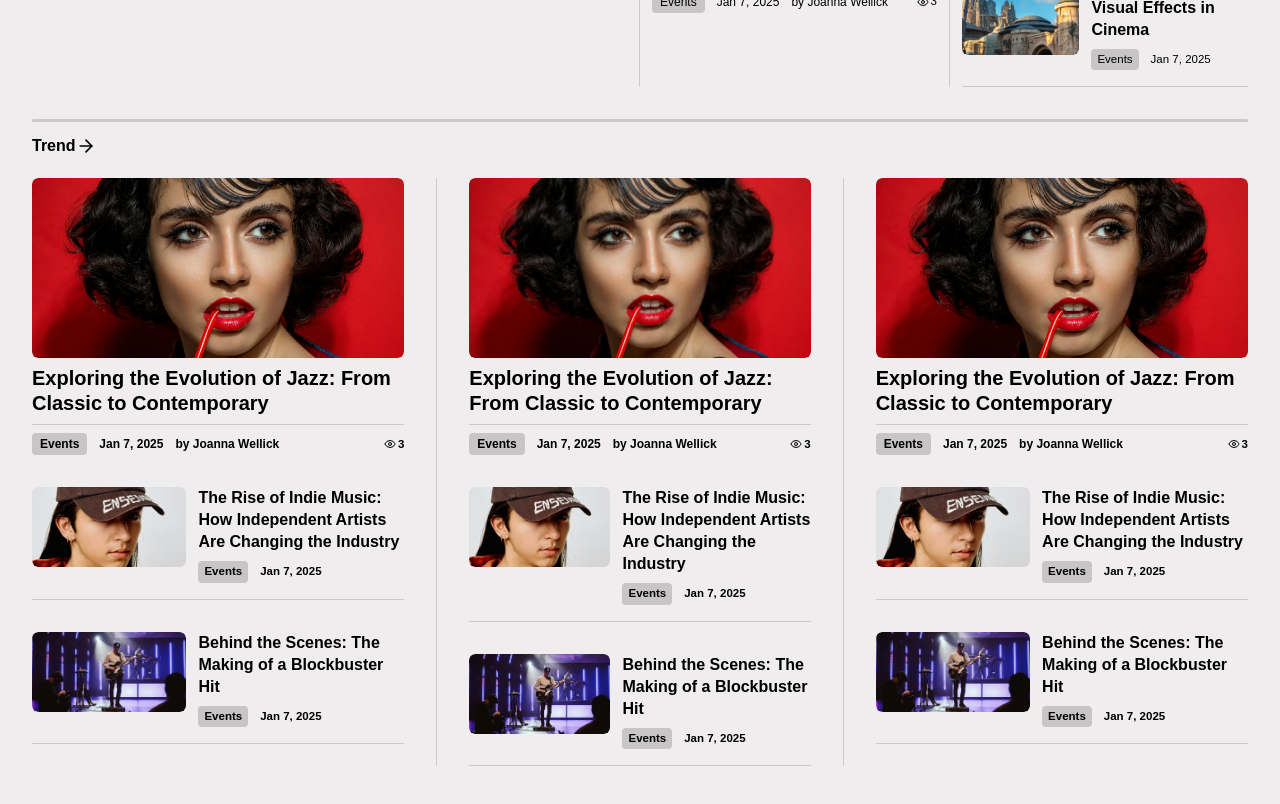
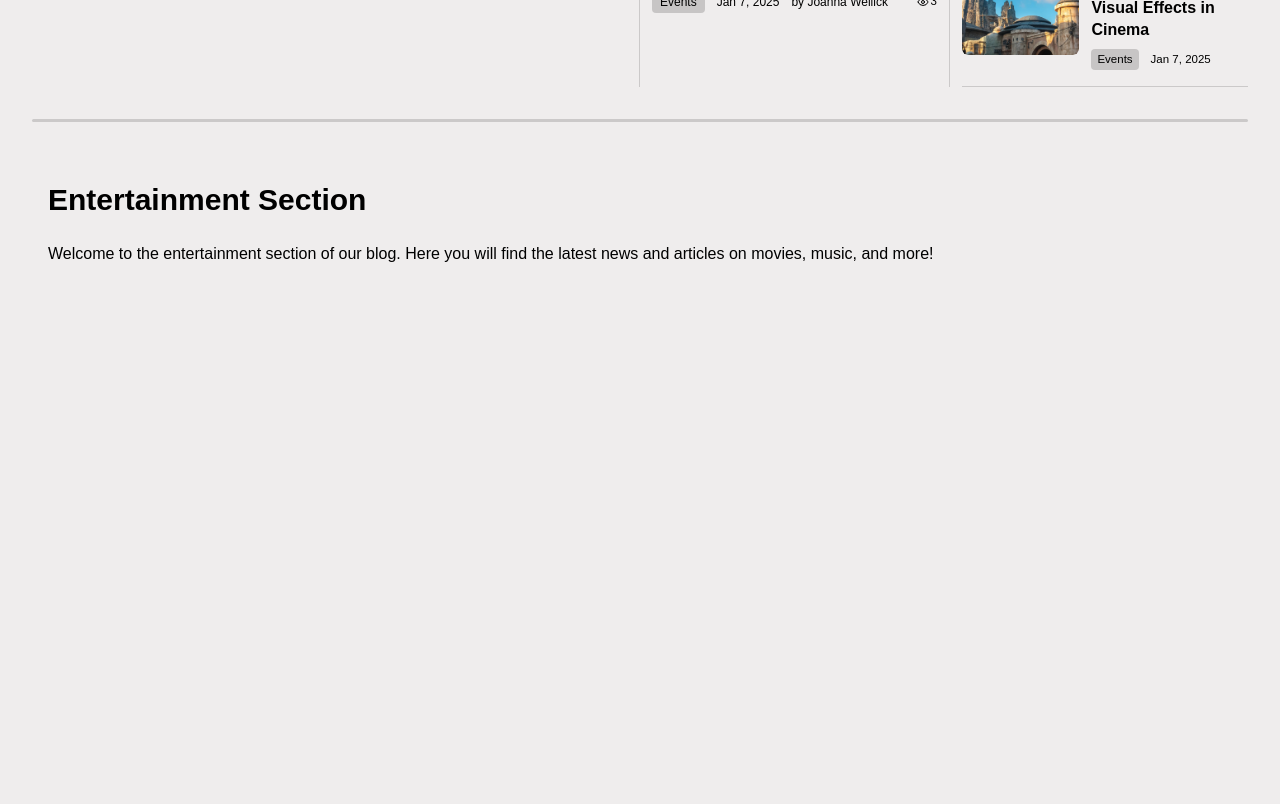
Before and after one commit to Moroundiya/maag, a Next.js app: page / in a window 1280 px wide. Shown: the part 780-1584 px from the top of the page. After the commit the page ends 1094 px from the top, so only its background shows below. Built offline with nearby package versions, Linux system fonts and the light colour scheme; a web font is replaced by a local one.

Commit message:
second section

```diff
--- /dev/null
+++ b/app/components/Entertainment.tsx
@@ -0,0 +1,33 @@
+import { ArrowRight } from "lucide-react"
+import HeroMedium from "../layouts/HeroMedium"
+import HeroSmall from "../layouts/HeroSmall"
+
+export default function Entertainment() {
+    return (
+        <div className="px-3 xl:px-8 2xl:px-12 font-semibold">
+            <p className="flex items-center">
+                <span>Trend</span>
+                <ArrowRight size={20} />
+            </p>
+
+            <div className="grid grid-cols-3 mt-5 mb-20">
+                <div className="space-y-8 border-r pr-4 border-[#00000027]">
+                    <HeroMedium title="Exploring the Evolution of Jazz: From Classic to Contemporary" date="Jan 7, 2025" category="Events" author="Joanna Wellick" views={3} image="/demo-image-3.webp" />
+                    <HeroSmall title="The Rise of Indie Music: How Independent Artists Are Changing the Industry" date="Jan 7, 2025" category="Events" image="/demo-image-5.webp" />
+                    <HeroSmall title="Behind the Scenes: The Making of a Blockbuster Hit" date="Jan 7, 2025" category="Events" image="/demo-image-6.webp" />
+                </div>
+                <div className="space-y-8 px-4">
+                    <HeroMedium title="Exploring the Evolution of Jazz: From Classic to Contemporary" date="Jan 7, 2025" category="Events" author="Joanna Wellick" views={3} image="/demo-image-3.webp" />
+                    <HeroSmall title="The Rise of Indie Music: How Independent Artists Are Changing the Industry" date="Jan 7, 2025" category="Events" image="/demo-image-5.webp" />
+                    <HeroSmall title="Behind the Scenes: The Making of a Blockbuster Hit" date="Jan 7, 2025" category="Events" image="/demo-image-6.webp" />
+                </div>
+                <div className="space-y-8 ps-4 border-l border-[#00000027]">
+                    <HeroMedium title="Exploring the Evolution of Jazz: From Classic to Contemporary" date="Jan 7, 2025" category="Events" author="Joanna Wellick" views={3} image="/demo-image-3.webp" />
+                    <HeroSmall title="The Rise of Indie Music: How Independent Artists Are Changing the Industry" date="Jan 7, 2025" category="Events" image="/demo-image-5.webp" />
+                    <HeroSmall title="Behind the Scenes: The Making of a Blockbuster Hit" date="Jan 7, 2025" category="Events" image="/demo-image-6.webp" />
+                </div>
+
+            </div>
+        </div>
+    )
+}
--- a/app/page.tsx
+++ b/app/page.tsx
@@ -3,37 +3,14 @@
 import Separator from "./layouts/Seperator";
 import HeroMedium from "./layouts/HeroMedium";
 import HeroSmall from "./layouts/HeroSmall";
+import Entertainment from "./entertainment/page";
 
 export default function Home() {
   return (
     <>
       <HeroSection />
       <Separator />
-      <div className="px-3 xl:px-8 2xl:px-12 font-semibold">
-        <p className="flex items-center">
-          <span>Trend</span>
-          <ArrowRight size={20} />
-        </p>
-
-        <div className="grid grid-cols-3 mt-5 mb-20">
-          <div className="space-y-8 border-r pr-8 border-[#00000027]">
-            <HeroMedium title="Exploring the Evolution of Jazz: From Classic to Contemporary" date="Jan 7, 2025" category="Events" author="Joanna Wellick" views={3} image="/demo-image-3.webp" />
-            <HeroSmall title="The Rise of Indie Music: How Independent Artists Are Changing the Industry" date="Jan 7, 2025" category="Events" image="/demo-image-5.webp" />
-            <HeroSmall title="Behind the Scenes: The Making of a Blockbuster Hit" date="Jan 7, 2025" category="Events" image="/demo-image-6.webp" />
-          </div>
-          <div className="space-y-8 px-8">
-            <HeroMedium title="Exploring the Evolution of Jazz: From Classic to Contemporary" date="Jan 7, 2025" category="Events" author="Joanna Wellick" views={3} image="/demo-image-3.webp" />
-            <HeroSmall title="The Rise of Indie Music: How Independent Artists Are Changing the Industry" date="Jan 7, 2025" category="Events" image="/demo-image-5.webp" />
-            <HeroSmall title="Behind the Scenes: The Making of a Blockbuster Hit" date="Jan 7, 2025" category="Events" image="/demo-image-6.webp" />
-          </div>
-          <div className="space-y-8 ps-8 border-l border-[#00000027]">
-            <HeroMedium title="Exploring the Evolution of Jazz: From Classic to Contemporary" date="Jan 7, 2025" category="Events" author="Joanna Wellick" views={3} image="/demo-image-3.webp" />
-            <HeroSmall title="The Rise of Indie Music: How Independent Artists Are Changing the Industry" date="Jan 7, 2025" category="Events" image="/demo-image-5.webp" />
-            <HeroSmall title="Behind the Scenes: The Making of a Blockbuster Hit" date="Jan 7, 2025" category="Events" image="/demo-image-6.webp" />
-          </div>
-
-        </div>
-      </div>
+      <Entertainment />
     </>
   );
 }
```
